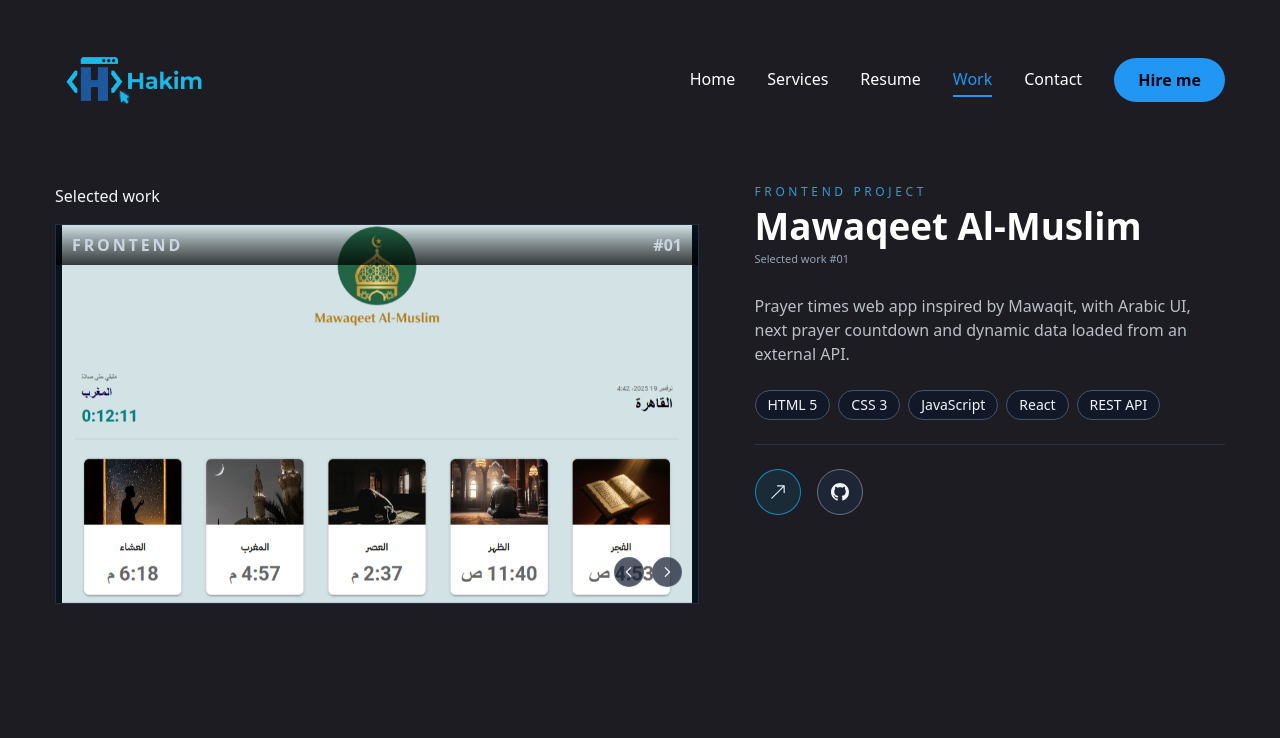
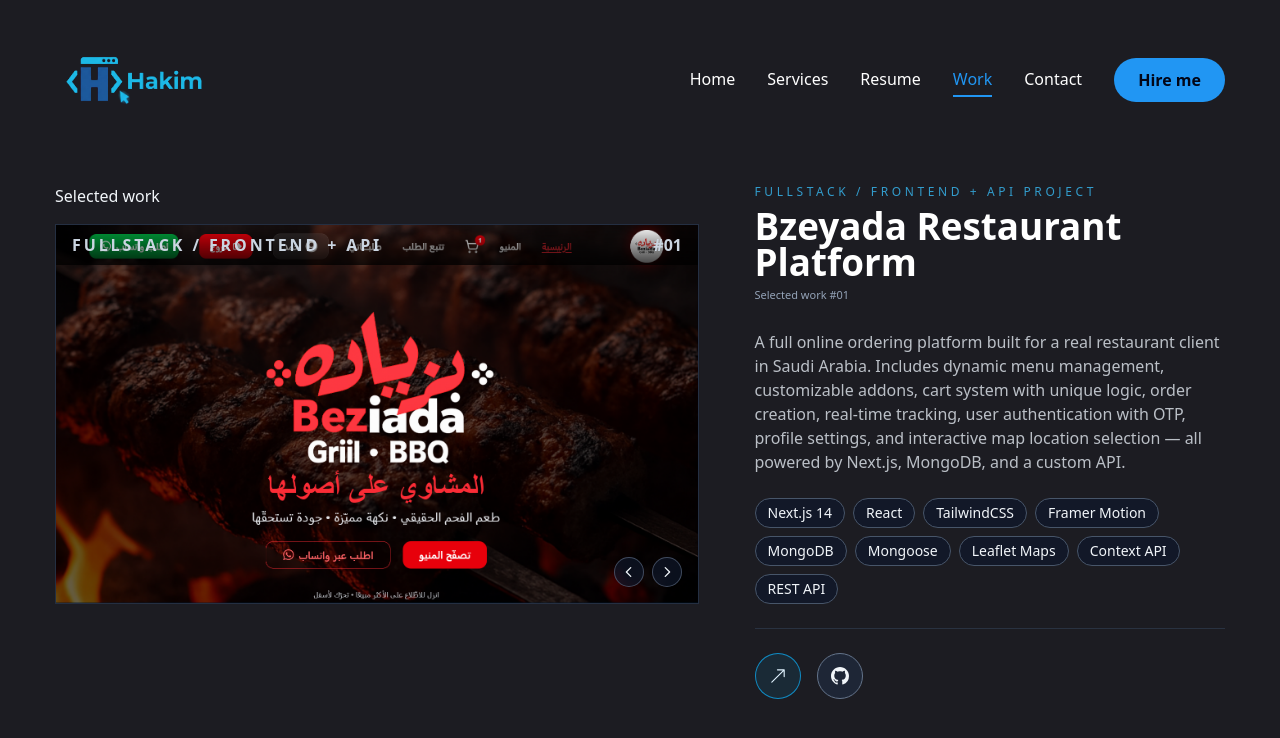
Before and after one commit to HAKIM166/hakim_portfolio, a Next.js app: page /work in a window 1280 px wide. Shown: the top 738 px of the page. Built offline with nearby package versions, Linux system fonts and the light colour scheme.

Commit message:
new project

```diff
--- a/app/work/page.jsx
+++ b/app/work/page.jsx
@@ -22,39 +22,27 @@
 const projects = [
   {
     num: "01",
-    category: "frontend",
-    title: "Mawaqeet Al-Muslim",
+    category: "Fullstack / Frontend + API",
+    title: "Bzeyada Restaurant Platform",
     description:
-      "Prayer times web app inspired by Mawaqit, with Arabic UI, next prayer countdown and dynamic data loaded from an external API.",
+      "A full online ordering platform built for a real restaurant client in Saudi Arabia. Includes dynamic menu management, customizable addons, cart system with unique logic, order creation, real-time tracking, user authentication with OTP, profile settings, and interactive map location selection — all powered by Next.js, MongoDB, and a custom API.",
     stack: [
-      { name: "HTML 5" },
-      { name: "CSS 3" },
-      { name: "JavaScript" },
-      { name: "React" },
-      { name: "REST API" },
+    { name: "Next.js 14" },
+    { name: "React" },
+    { name: "TailwindCSS" },
+    { name: "Framer Motion" },
+    { name: "MongoDB" },
+    { name: "Mongoose" },
+    { name: "Leaflet Maps" },
+    { name: "Context API" },
+    { name: "REST API" }
     ],
-    image: "/assets/work/thumb1.png",
-    live: "https://hakim166.github.io/Mawaqit/",
-    github: "https://github.com/HAKIM166/Mawaqit",
+    image: "/assets/work/thumb20.png",
+    live: "https://bzeyada-restaurant-three.vercel.app/",
+    github: null,
   },
   {
     num: "02",
-    category: "frontend",
-    title: "Analytics Dashboard (React)",
-    description:
-      "Single-page analytics dashboard built with React and React Router, featuring statistic cards, tables and navigation between sections.",
-    stack: [
-      { name: "React" },
-      { name: "React Router" },
-      { name: "CSS 3" },
-      { name: "JavaScript ES6" },
-    ],
-    image: "/assets/work/thumb6.png",
-    live: "https://hakim166.github.io/Dashboard/",
-    github: "https://github.com/HAKIM166/Dashboard",
-  },
-  {
-    num: "03",
     category: "frontend",
     title: "E-commerce Front-End – Abaya & Thobe Store",
     description:
@@ -71,6 +59,40 @@
     live: "https://hakim166.github.io/e-commarce_website/",
     github: "https://github.com/HAKIM166/e-commarce_website",
   },
+  {
+    num: "03",
+    category: "frontend",
+    title: "Analytics Dashboard (React)",
+    description:
+      "Single-page analytics dashboard built with React and React Router, featuring statistic cards, tables and navigation between sections.",
+    stack: [
+      { name: "React" },
+      { name: "React Router" },
+      { name: "CSS 3" },
+      { name: "JavaScript ES6" },
+    ],
+    image: "/assets/work/thumb6.png",
+    live: "https://hakim166.github.io/Dashboard/",
+    github: "https://github.com/HAKIM166/Dashboard",
+  },
+    {
+    num: "04",
+    category: "frontend",
+    title: "Mawaqeet Al-Muslim",
+    description:
+      "Prayer times web app inspired by Mawaqit, with Arabic UI, next prayer countdown and dynamic data loaded from an external API.",
+    stack: [
+      { name: "HTML 5" },
+      { name: "CSS 3" },
+      { name: "JavaScript" },
+      { name: "React" },
+      { name: "REST API" },
+    ],
+    image: "/assets/work/thumb1.png",
+    live: "https://hakim166.github.io/Mawaqit/",
+    github: "https://github.com/HAKIM166/Mawaqit",
+  },
+
 ];
 
 export default function Work() {
```
Also changed, not shown: public/assets/work/thumb20.png (added).
